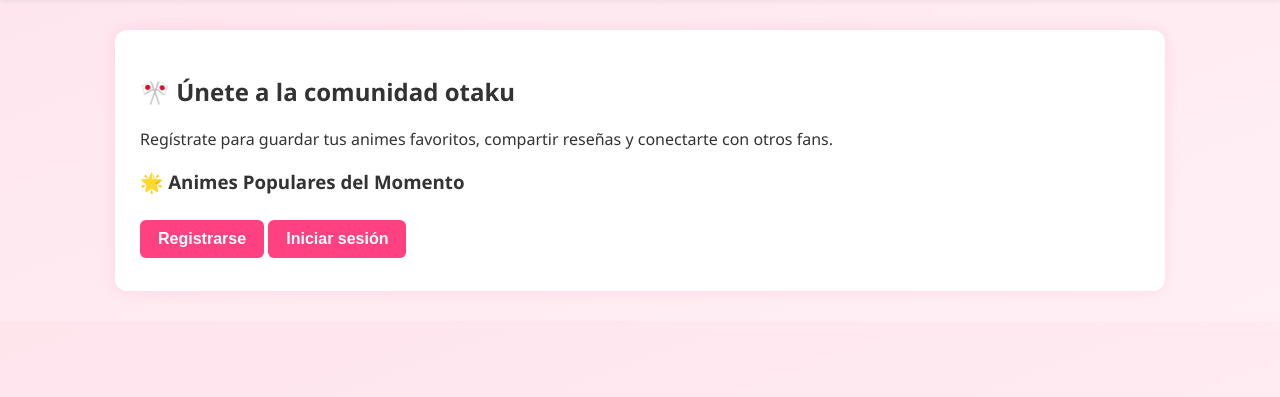
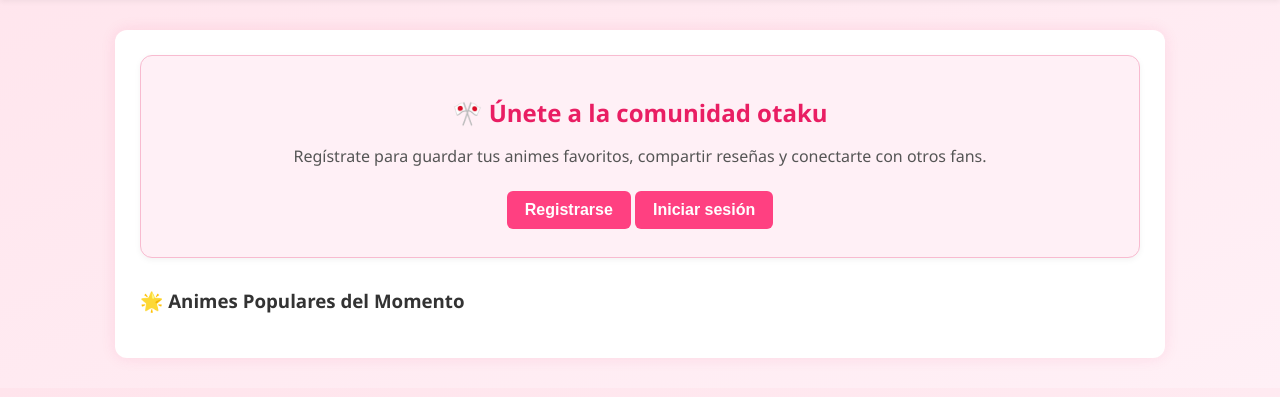
Before and after one commit to AdrianRochaC/anime, a Flask app: page / in a window 1280 px wide. Shown: the part 155-552 px from the top of the page. Run offline with Flask 3, Linux system fonts and the light colour scheme; data that the repository does not hold is empty.

Commit message:
Arreglo home visual

```diff
--- a/app/static/style.css
+++ b/app/static/style.css
@@ -400,3 +400,76 @@ textarea, input {
         width: 100%;
     }
 }
+
+/* 🏠 Tarjeta de bienvenida */
+.bienvenida-card {
+    background-color: #fff0f6;
+    border: 1px solid #f8bbd0;
+    border-radius: 12px;
+    padding: 20px;
+    margin-bottom: 30px;
+    text-align: center;
+    box-shadow: 0 2px 6px rgba(0,0,0,0.05);
+}
+
+.bienvenida-card h2 {
+    color: #e91e63;
+    margin-bottom: 10px;
+}
+
+.bienvenida-card p {
+    font-size: 1em;
+    color: #555;
+}
+
+/* 🎥 Tarjetas de anime en el home */
+.anime-grid {
+    display: grid;
+    grid-template-columns: repeat(auto-fit, minmax(180px, 1fr));
+    gap: 20px;
+    margin-top: 20px;
+}
+
+.anime-card {
+    background-color: #fff0f6;
+    border: 1px solid #f8bbd0;
+    border-radius: 12px;
+    padding: 15px;
+    text-align: center;
+    box-shadow: 0 2px 5px rgba(0,0,0,0.05);
+    transition: transform 0.2s ease;
+}
+
+.anime-card:hover {
+    transform: scale(1.05);
+}
+
+.anime-card img {
+    width: 100%;
+    max-width: 160px;
+    border-radius: 10px;
+    margin-bottom: 10px;
+}
+
+.anime-card h4 {
+    font-size: 1.1em;
+    color: #e91e63;
+    margin-bottom: 6px;
+}
+
+.anime-card p {
+    font-size: 0.95em;
+    color: #555;
+}
+
+.anime-card a {
+    display: inline-block;
+    margin-top: 8px;
+    font-weight: bold;
+    color: #ff4081;
+    text-decoration: none;
+}
+
+.anime-card a:hover {
+    text-decoration: underline;
+}
--- a/app/templates/home.html
+++ b/app/templates/home.html
@@ -22,13 +22,16 @@
 
     <div class="container">
         {% if user.is_authenticated %}
+            <div class="bienvenida-card">
                 <h2>👋 ¡Hola, {{ user.username }}!</h2>
                 <p>Explora tus favoritos, publica en el muro o busca nuevos animes.</p>
+            </div>
+
             <h3>🔥 Top Animes del Momento</h3>
             <div class="anime-grid">
                 {% for anime in top_animes %}
                 <div class="anime-card">
-                <img src="{{ anime.images.jpg.image_url }}" alt="{{ anime.title }}" width="150">
+                    <img src="{{ anime.images.jpg.image_url }}" alt="{{ anime.title }}">
                     <h4>{{ anime.title }}</h4>
                     <p><strong>Puntaje:</strong> {{ anime.score }}</p>
                     <a href="{{ anime.url }}" target="_blank">Ver más</a>
@@ -37,21 +40,23 @@
             </div>
 
         {% else %}
+            <div class="bienvenida-card">
                 <h2>🎌 Únete a la comunidad otaku</h2>
                 <p>Regístrate para guardar tus animes favoritos, compartir reseñas y conectarte con otros fans.</p>
+                <a href="{{ url_for('auth.signup') }}"><button>Registrarse</button></a>
+                <a href="{{ url_for('auth.login') }}"><button>Iniciar sesión</button></a>
+            </div>
+
             <h3>🌟 Animes Populares del Momento</h3>
             <div class="anime-grid">
                 {% for anime in top_animes %}
                 <div class="anime-card">
-                <img src="{{ anime.images.jpg.image_url }}" alt="{{ anime.title }}" width="150">
+                    <img src="{{ anime.images.jpg.image_url }}" alt="{{ anime.title }}">
                     <h4>{{ anime.title }}</h4>
                     <a href="{{ anime.url }}" target="_blank">Ver más</a>
                 </div>
                 {% endfor %}
             </div>
-
-        <a href="{{ url_for('auth.signup') }}"><button>Registrarse</button></a>
-        <a href="{{ url_for('auth.login') }}"><button>Iniciar sesión</button></a>
         {% endif %}
     </div>
 </body>
```
Lines whose indentation alone changed are shown as unchanged.
